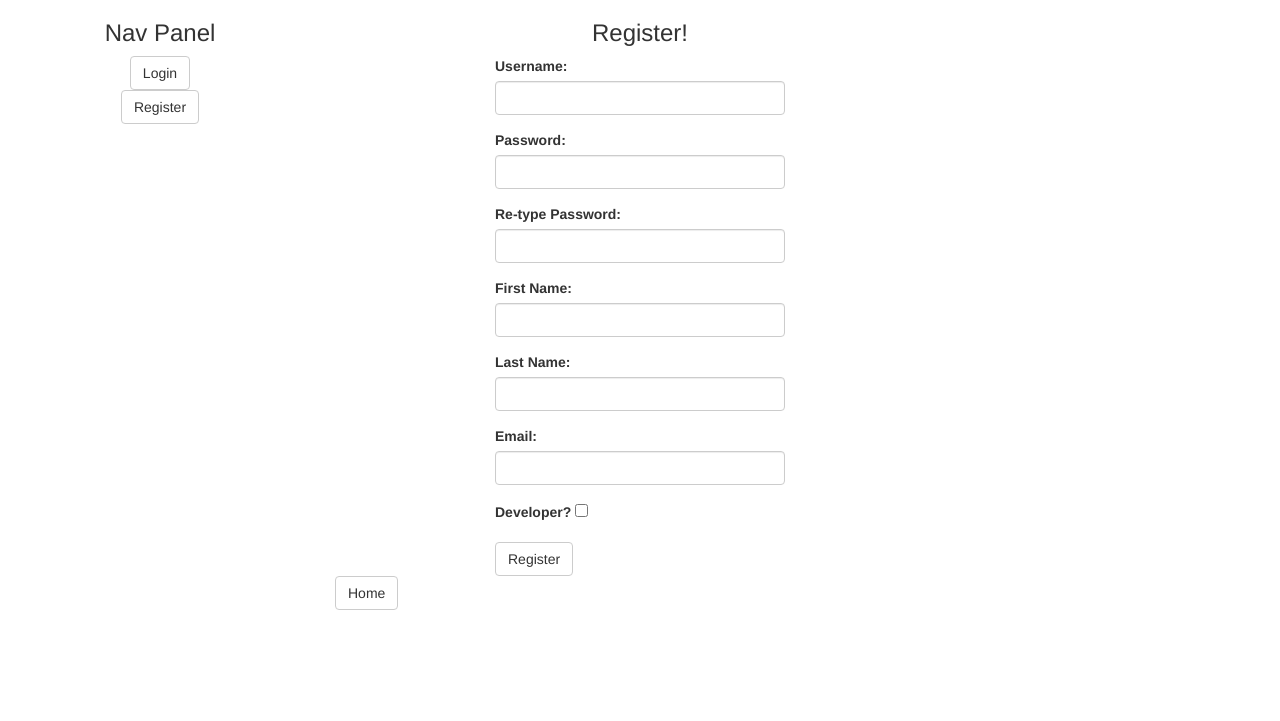
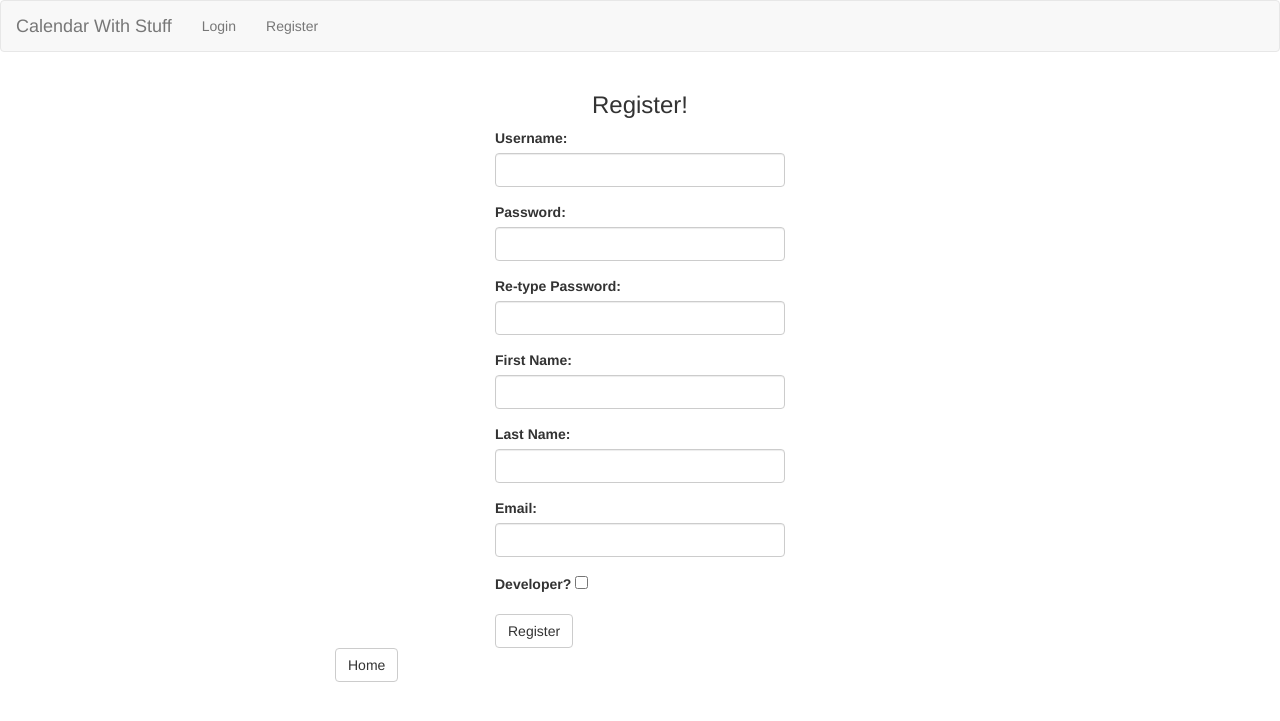
Before and after one commit to critcher/WebappsProject, a Django app: page /register/ in a window 1280 px wide. Shown: the top 721 px of the page. Run offline with Django 3.2, Linux system fonts and the light colour scheme; parts of the project's set-up code (start-up, migrations or seed data) failed here and were passed over; some libraries are stand-ins or nearby versions.

Commit message:
Updated the navbar to a standard bootstrap navbar rather than the button panel.

```diff
--- a/framework/templates/base.html
+++ b/framework/templates/base.html
@@ -12,13 +12,11 @@
 </head>
 <body>
 
+{%block nav%}
+{%endblock%}
 <div class="container-fluid">
 	<div class="row">
 		<div class="col-xs-3">
-			{%block nav%}
-
-
-			{%endblock%}
       {%block appPanel%}
 
       {%endblock%}
--- a/framework/templates/main.html
+++ b/framework/templates/main.html
@@ -12,12 +12,6 @@
 
 
 {%block content%}
-
-<div class="row">
-	<div class="col-xs-12 text-center">
-		<h3> Calendar with Stuff </h3>
-	</div>
-</div>
 <div class="row">
 	<div class = "col-xs-12 text-center">
 {%if user.is_authenticated%}
--- a/framework/templates/nav.html
+++ b/framework/templates/nav.html
@@ -1,52 +1,22 @@
-
-
-	<div class="row">
-		<div class="col-xs-12 text-center">
-			<h3> Nav Panel </h3>
-		</div>
-	</div>
+<nav class="navbar navbar-default">
+  <div class="container-fluid">
+    <div class="navbar-header">
+      <a class="navbar-brand" href="{% url 'main' %}">Calendar With Stuff</a>
+    </div>
+    <ul class="nav navbar-nav">
 	{% if not user.is_authenticated %}
-	<div class="row">
-		<div class="col-xs-12 text-center">
-			<a class="btn btn-default" href="{% url 'login' %}">Login</a>
-		</div>
-	</div>
-	<div class="row">
-		<div class="col-xs-12 text-center">
-			<a class="btn btn-default" href="{% url 'register' %}">Register</a>
-		</div>
-	</div>
+		<li><a href="{% url 'login' %}">Login</a></li>
+		<li><a href="{% url 'register' %}">Register</a></li>
 	{%else%}
-	<div class="row">
-		<div class="col-xs-12 text-center">
-			<a class="btn btn-default" href="{% url 'calendar' %}">My Calendar</a>
-		</div>
-	</div>
+		<li><a href="{% url 'calendar' %}">My Calendar</a></li>
 		{%if user.userPointer.isDev%}
-		<div class="row">
-			<div class="col-xs-12 text-center">
-				<a class="btn btn-default" href="{% url 'devcenter' %}">Dev Center</a>
-			</div>
-		</div>
+			<li><a href="{% url 'devcenter' %}">Dev Center</a></li>
 		{%endif%}
-		<div class="row">
-			<div class="col-xs-12 text-center">
-				<a class="btn btn-default" href="{% url 'appstore' %}">App Store</a>
-			</div>
-		</div>
-		<div class="row">
-			<div class="col-xs-12 text-center">
-				<a class="btn btn-default" href="{% url 'editapp_settings' %}">Edit App Settings</a>
-			</div>
-		</div>
-		<div class="row">
-			<div class="col-xs-12 text-center">
-				<a class="btn btn-default" href="{% url 'profile'%}">Profile</a>
-			</div>
-		</div>
-		<div class="row">
-			<div class="col-xs-12 text-center">
-				<a class="btn btn-default" href="{% url 'logout' %}">Logout</a>
-			</div>
-		</div>
+		<li><a href="{% url 'appstore' %}">App Store</a></li>
+		<li><a href="{% url 'editapp_settings' %}">Edit App Settings</a></li>
+		<li><a href="{% url 'profile'%}">Profile</a></li>
+		<li><a href="{% url 'logout' %}">Logout</a></li>
 	{%endif%}
+    </ul>
+  </div>
+</nav>
```
